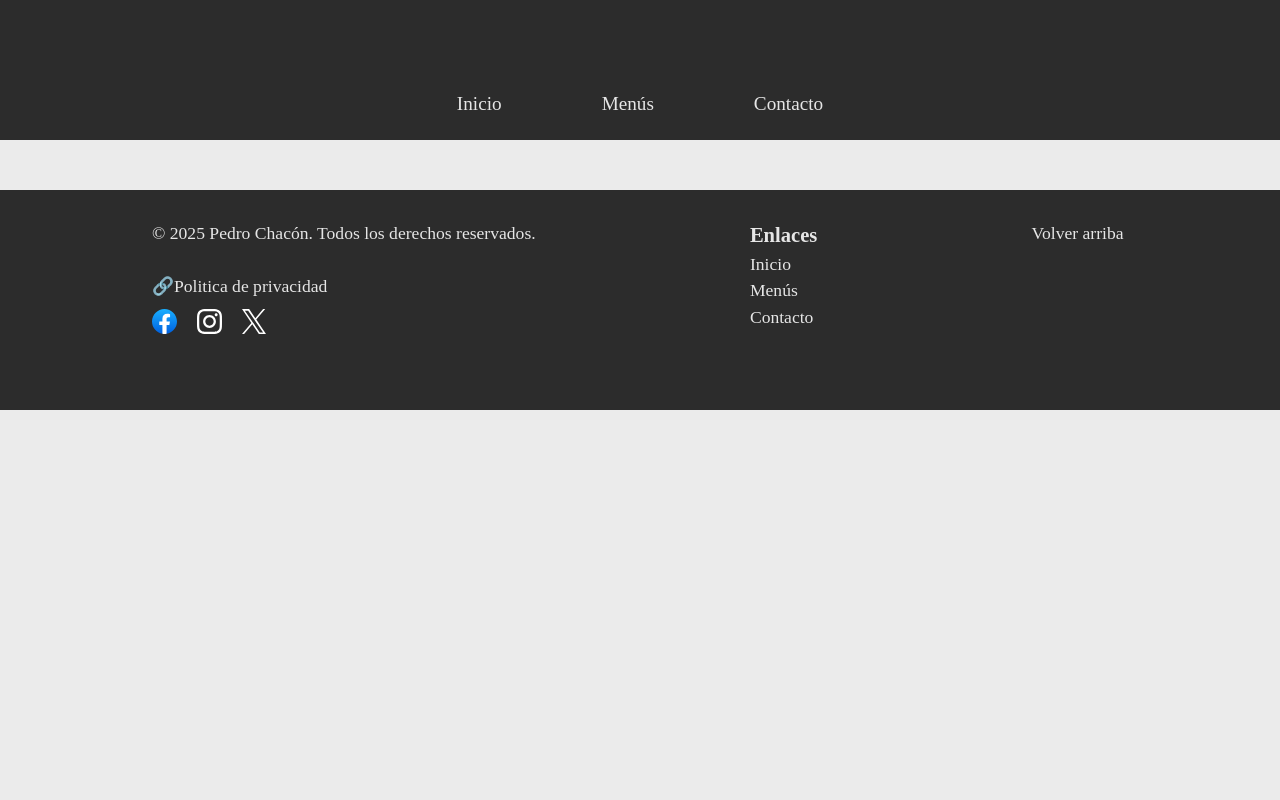
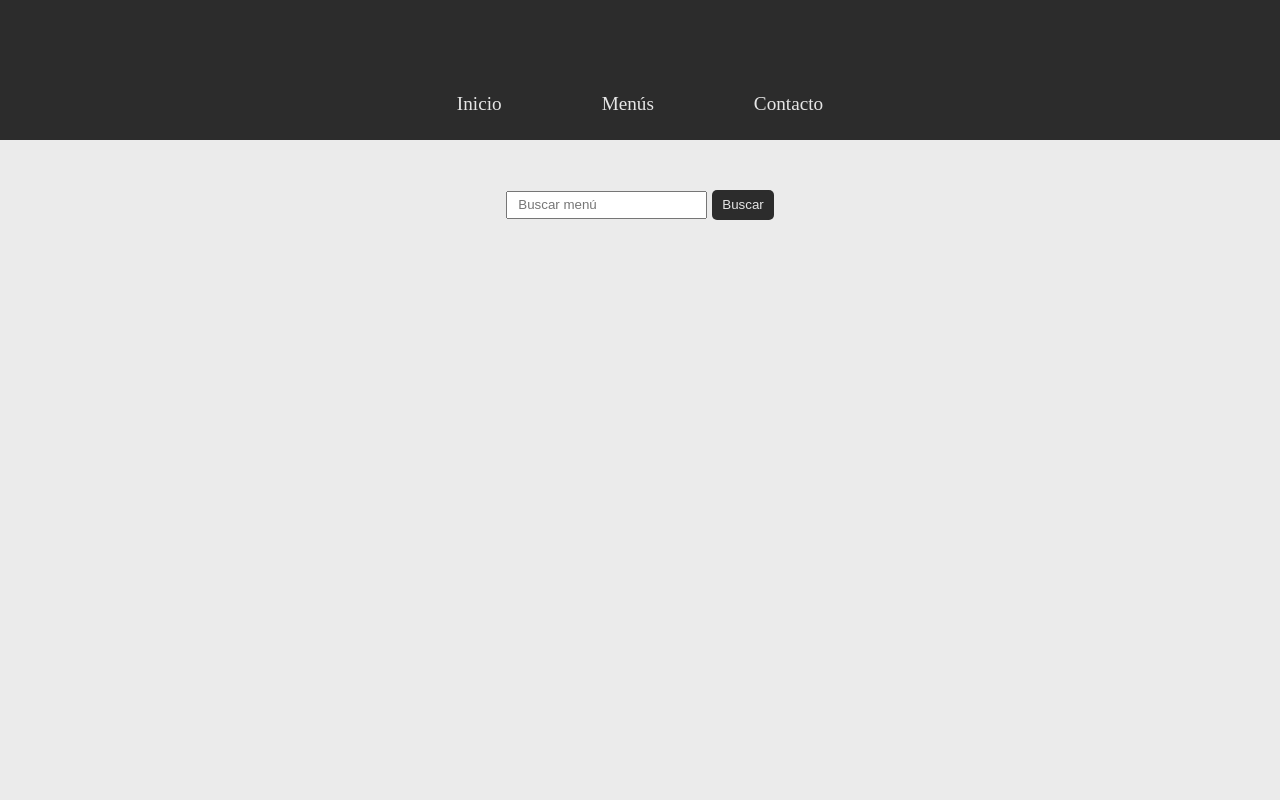
Before and after one commit to Pedrochacon9621/restaurant1-frontend, a React (Vite) app: page /busqueda in a window 1280 px wide. Shown: the top 800 px of the page. Built offline with nearby package versions, Linux system fonts and the light colour scheme.

Commit message:
barraBusqueda3

```diff
--- a/src/App.css
+++ b/src/App.css
@@ -358,6 +358,7 @@
     padding: 15px;
     width: fit-content;
     outline: 10px solid rgb(250, 250, 250);
+    box-shadow: 8px 12px 24px rgba(0, 0, 0, 0.5);
 }
 .inputFiltros{
     display: flex;
@@ -380,7 +381,35 @@
 .btnFiltros:hover{
     background-color: rgb(71, 71, 71);
 }
+    /*Filtros ya en componente contenedorTarjCat---------------------------------------*/
+        .contentBTNyComp{
+            position: relative;
+        }
+        .compFiltros{
+            position: absolute;
+            z-index: 1000;
+            top: 0;
+        }
+    /*Filtros ya en componente contenedorTarjCat---------------------------------------*/
+
 /*filtros---------------------------------------------------------------------------------------------------------------------------------------------------*/
+
+/*Barra de busqueda---------------------------------------------------------------------------------------------------------------------------------------------------*/
+
+.inputBusqueda{
+    padding: 5px 10px;
+    height: 28px;
+    margin: 0;
+    margin-right: 5px;
+    cursor: text;
+}
+
+.content-barra-contenedorTarj{
+    display: flex;
+    justify-content: center;
+    margin-bottom: 50px;
+}
+/*Barra de busqueda---------------------------------------------------------------------------------------------------------------------------------------------------*/
 
 /* Footer -------------------------------------------------------------------------------------------------------------------------------------------------------------- */
 .divFooter{
--- a/src/App.jsx
+++ b/src/App.jsx
@@ -15,7 +15,8 @@ import { Politica } from './paginas/Politica'
 
 //CSS y JS---------------------------------------------------------------------------------------------------------------------------------------------
 import './App.css'
-import { Filtros } from './componentes/Filtros'
+import { Barrabusqueda } from './componentes/BarraBusqueda'
+import { Busqueda } from './paginas/Busqueda'
 //CSS y JS---------------------------------------------------------------------------------------------------------------------------------------------
 
 function App() {
@@ -25,7 +26,7 @@ function App() {
      <Nav/>
       <Routes>
          <Route path='/' element={<Inicio/>}/>
-         <Route path='/1' element={<Filtros/>}/>
+         <Route path='/busqueda' element={<Busqueda/>}/>
          <Route path='/menu' element={<Menu/>}/>
          <Route path='/nosotros' element={<Nosotros/>}/>
          <Route path='/contacto' element={<Contacto/>}/>
--- a/src/api/api.js
+++ b/src/api/api.js
@@ -27,11 +27,12 @@ export const filtrarProducto = async ({categoria_prod, precio_prod, nombre_prod}
     const params = new URLSearchParams();
     if (categoria_prod) params.append("categoria_prod", categoria_prod);
     if (precio_prod) params.append("precio_prod__lte", precio_prod);
-    if (nombre_prod) params.append("nombre__icontains", nombre_prod);
+    if (nombre_prod) params.append("nombre_prod__icontains", nombre_prod);
 
     try {
-    const response = await apiUrl.get(`/productos/?${params.toString()}`);
-    console.log(categoria_prod);
+    const response = await apiUrl.get(`/productosc/?${params.toString()}`);
+    console.log(precio_prod);
+    console.log(typeof precio_prod);
 
     return response.data;
   } catch (error) {
@@ -40,4 +41,18 @@ export const filtrarProducto = async ({categoria_prod, precio_prod, nombre_prod}
   }
 
 }
+//BARRA DE BUSQUEDA:
+export const buscarProducto = async ({busqueda}) => {
+  const params = new URLSearchParams();
+  if (busqueda) params.append("busqueda", busqueda);
+
+  try {
+    const response = await apiUrl.get(`/productosc/?${params.toString()}`);
+    return response.data;
+  } catch (error) {
+    console.error("Error al buscar productos:", error);
+    return [];
+  }
+};
+
 // Ruta menus con filtro-----------------------------------------------------------------------------------------------------------------------------
--- /dev/null
+++ b/src/componentes/BarraBusqueda.jsx
@@ -0,0 +1,45 @@
+import { useForm } from "react-hook-form"
+import { buscarProducto } from "../api/api"
+import {useNavigate, useSearchParams } from "react-router-dom"
+import { useEffect } from "react"
+export function Barrabusqueda({onProducto}) {
+    const navigate = useNavigate()
+    const [searchParams] = useSearchParams();
+    const {register, handleSubmit, setValue} = useForm()
+
+    // Leer parámetro de búsqueda desde la URL
+    const busquedaInicial = searchParams.get("busqueda");
+
+    async function ejecutarBuscarProducto(buscar) {
+        const resBusqueda = await buscarProducto(buscar)
+        if (onProducto) {
+            onProducto(resBusqueda);
+        }
+
+    }
+
+    useEffect(() => {
+        if (busquedaInicial) {
+        setValue("busqueda", busquedaInicial); // actualiza el input
+        ejecutarBuscarProducto({ busqueda: busquedaInicial })
+        }
+    }, [busquedaInicial]);
+
+
+    const onSubmit = handleSubmit(async data =>{
+        navigate(`/busqueda?busqueda=${encodeURIComponent(data.busqueda)}`);
+        const resBusqueda = await buscarProducto(data)
+        if (onProducto) {
+                onProducto(resBusqueda);
+            }
+
+    })
+    return(
+        <>
+                <form className="formBusqueda" onSubmit={onSubmit}>
+                    <input className="inputBusqueda" type="search" placeholder="Buscar menú" {...register("busqueda")}/>
+                    <button type="submit" className="btnFiltros" style={{margin:"0"}}>Buscar</button>
+                </form>
+        </>
+    )
+}
--- a/src/componentes/ContenedorTarj.jsx
+++ b/src/componentes/ContenedorTarj.jsx
@@ -1,22 +1,29 @@
 import { useEffect, useState } from "react";
 import { todosProductos } from "../api/api";
 import { TarjetaProd } from "./TarjetaProd";
+import { Barrabusqueda } from "./BarraBusqueda";
 export function ContenedorTarj() {
     const[productos, setProductos]=useState([]);
-    useEffect(()=>{
+    /*useEffect(()=>{
         async function cargarProductos() {
             const resProductos = await todosProductos();
             setProductos(resProductos.data)
         }
         cargarProductos();
-    },[])
+    },[])*/
+
+    function buscarProducto(producto) {
+        setProductos(producto)
+    }
     return(
         <div>
+            <div className="content-barra-contenedorTarj">
+                <Barrabusqueda onProducto={buscarProducto}/>
+            </div>
             <div className="contentTarjetas">
                 {productos.map(producto=>(
                     <TarjetaProd key={producto.id_prod} producto={producto}/>
                 ))}
-
             </div>
         </div>
     )
--- a/src/componentes/Filtros.jsx
+++ b/src/componentes/Filtros.jsx
@@ -1,10 +1,14 @@
 import { useEffect, useState } from "react"
 import { useForm } from "react-hook-form"
 import { filtrarProducto, todosCategorias } from "../api/api"
-export function Filtros() {
-    const {register, handleSubmit, watch} = useForm()
+export function Filtros({onFiltrar, onOcultarFiltros}) {
+    const {register, handleSubmit, watch} = useForm({
+        defaultValues: {
+            precio_prod: 150, // valor inicial igual al máximo
+        },
+    })
     const [categorias, setCategorias] = useState([])
-    const precioActual = watch("precio_prod", 50); // 50 es el valor inicial
+    const precioActual = watch("precio_prod"); // 50 es el valor inicial
     useEffect(()=>{
         async function cargarCategorias() {
             const res = await todosCategorias()
@@ -12,9 +16,14 @@ export function Filtros() {
         }
         cargarCategorias()
     },[])
-    const onSubmit = handleSubmit(async categoria =>{
-        const res = await filtrarProducto(categoria)
+    const onSubmit = handleSubmit(async data =>{
+        const res = await filtrarProducto(data)
+        if (onFiltrar) {
+            onFiltrar(res); // actualiza el estado en el padre
+        }
+        onOcultarFiltros(); // si también pasas esta función como prop
         console.log(res);
+
 
     })
     return(
@@ -23,16 +32,16 @@ export function Filtros() {
                 <form onSubmit={onSubmit}>
                     <h4>Categorias:</h4>
                     {categorias.map(categoria =>(
-                        <div className="inputFiltros">
+                        <div className="inputFiltros" key={categoria.id_cat}>
                             <input type="radio" id={categoria.id_cat} value={categoria.id_cat} {...register("categoria_prod",{required:false})} />
                             <label htmlFor={categoria.id_cat}>{categoria.nombre_cat}</label>
                         </div>
                     ))}
                     <div style={{marginTop:"10px", display:"flex", flexDirection:"column"}}>
                         <label htmlFor="precio_prod">Precio máximo: <strong>{precioActual} €</strong></label>
-                        <input type="range" {...register("precio_prod")} min="0" max="100" step="1"/>
+                        <input type="range" tabIndex={0} {...register("precio_prod")} min="0" max="150" step="1"/>
                     </div>
-                    <div className="">
+                    <div>
                         <button className="btnFiltros" type="submit">Buscar</button>
                     </div>
                 </form>
--- a/src/componentes/Footer.jsx
+++ b/src/componentes/Footer.jsx
@@ -2,8 +2,8 @@ import { Link } from "react-router-dom"
 export function Footer() {
     return(
         <div>
-            <div class="divFooter">
-                <div class="contentFooter1">
+            <div className="divFooter">
+                <div className="contentFooter1">
                     <div>
                         <p>© 2025 Pedro Chacón. Todos los derechos reservados.  </p><br/>
                         <Link to="/politica" target="_blank">🔗Politica de privacidad</Link>
@@ -20,7 +20,7 @@ export function Footer() {
                         <p><Link to="/contacto"> Contacto</Link></p>
                     </div>
                     <div>
-                        <p><a href="#top"> Volver arriba <img src="" alt=""/></a></p>
+                        <p><a href="#top"> Volver arriba</a></p>
                     </div>
                 </div>
             </div>
--- /dev/null
+++ b/src/paginas/Busqueda.jsx
@@ -0,0 +1,9 @@
+import { ContenedorTarj } from "../componentes/ContenedorTarj";
+
+export function Busqueda(){
+    return(
+        <div className="main1">
+            <ContenedorTarj/>
+        </div>
+    )
+}
```
Also changed, not shown: src/componentes/ContenedorTarjCat.jsx (+56 -10 lines), src/index.css (line endings or trailing spaces).
